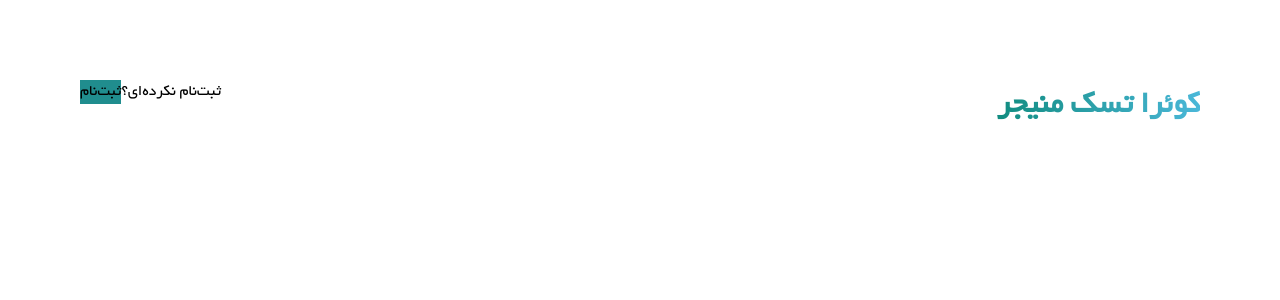
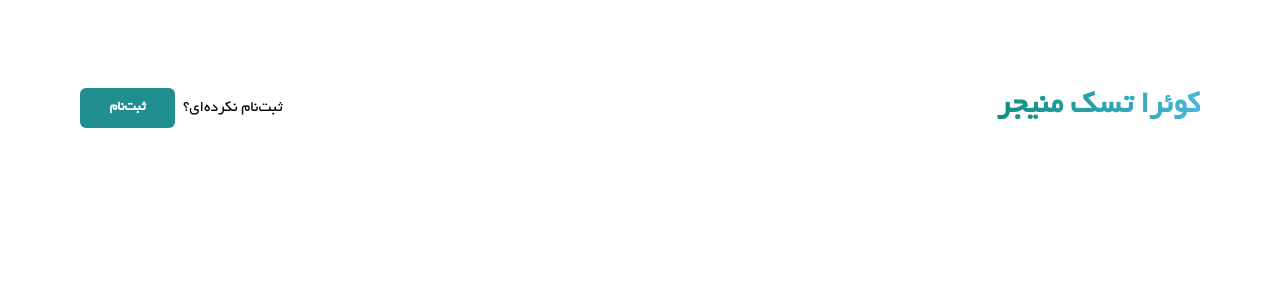
Before and after one commit to Summer-Frontend-Quera-Bootcamp/Quera-TaskManager, a React (Create React App) app: page / in a window 1280 px wide. Shown: the top 300 px of the page. Built offline with nearby package versions, Linux system fonts and the light colour scheme.

Commit message:
completed the Header component

```diff
--- a/src/components/Header/index.tsx
+++ b/src/components/Header/index.tsx
@@ -1,10 +1,10 @@
 const index = () => {
     return (
         <header className = "m-[80px]">
-            <ul className="flex flex-row-reverse">
+            <ul className="flex flex-row-reverse items-center">
                 <li className="ml-auto bg-clip-text bg-gradient-to-r text-HL from-[#118C80] to-[#4AB7D8] font-extra-bold text-transparent">کوئرا تسک منیجر </li>
                 <li>ثبت‌نام نکرده‌ای؟</li>
-                <li><button className="bg-[#208D8E]">ثبت‌نام</button></li>
+                <li><button className=" bg-[#208D8E]  mr-2 w-[95px] text-TS  font-extra-bold text-[#FFFFFF]  px-[26px] py-[8px] rounded-md  hover:bg-teal-700">ثبت‌نام</button></li>
             </ul>
         </header>
     )
```
